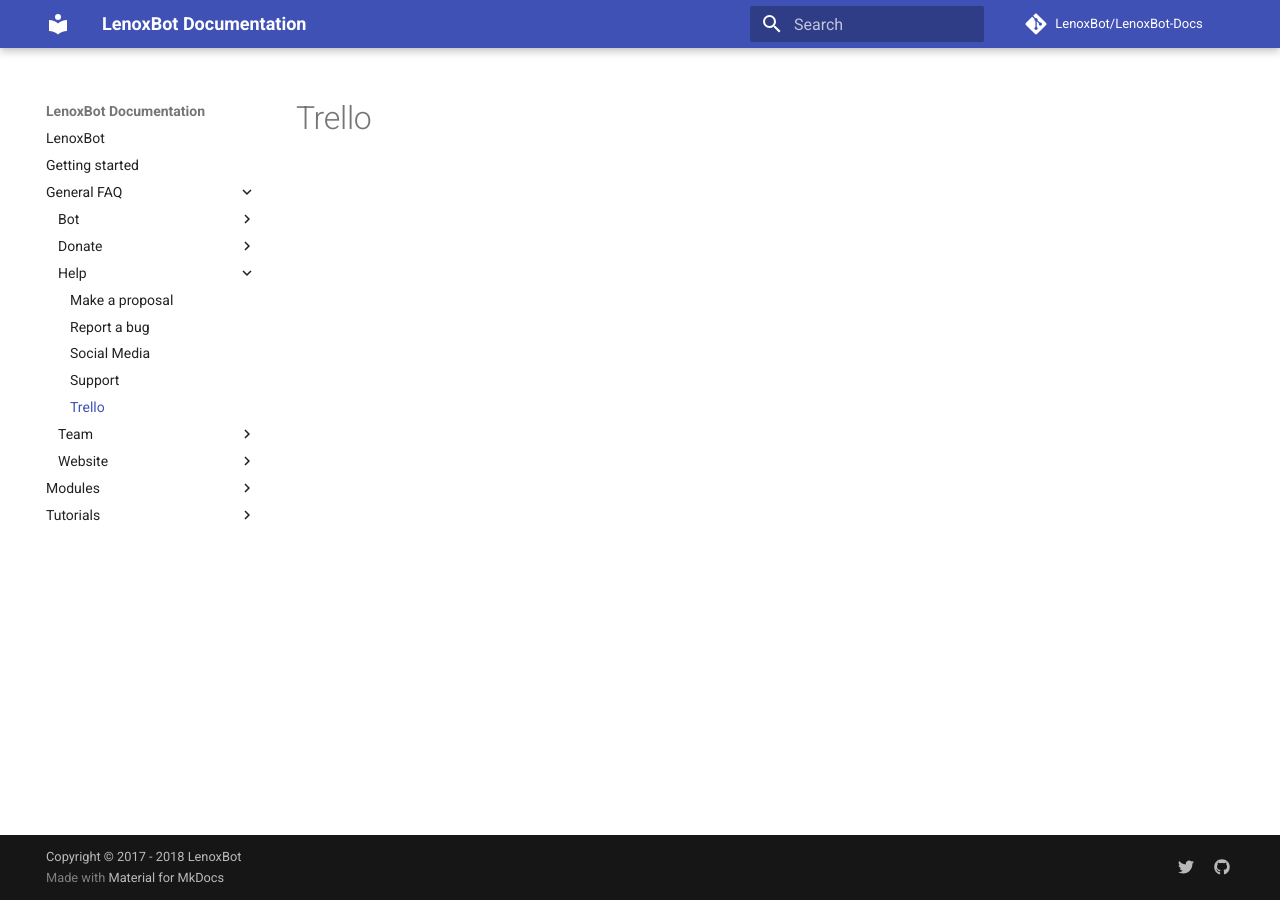
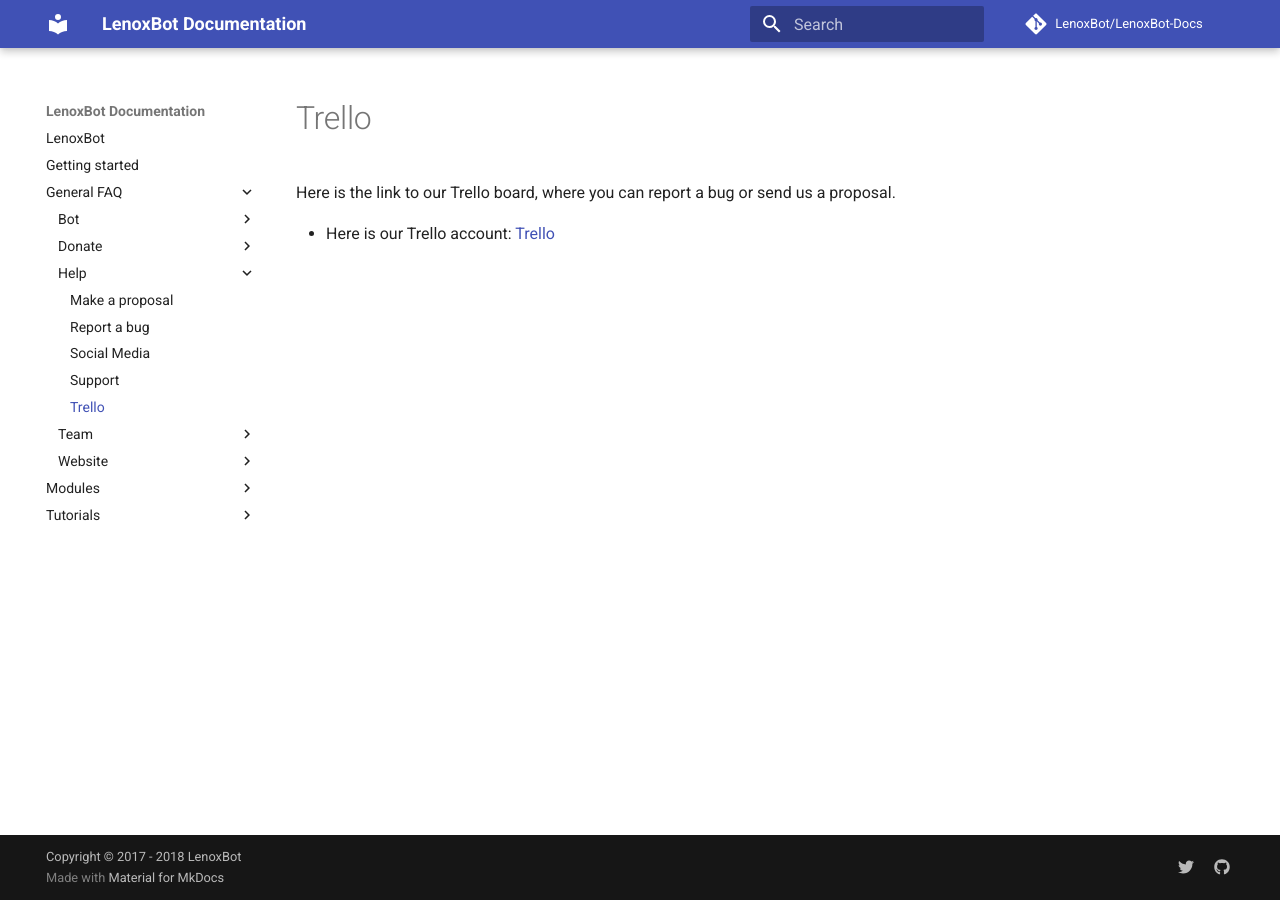
Before and after one commit to gillesheinesch/LenoxBot-Docs, an MkDocs documentation site: the page built from docs/General FAQ/Help/Trello.md, in a window 1280 px wide. Built offline with MkDocs 1.6.1 and Material for MkDocs 9.7.7, drawn with Linux system fonts in a browser that asks for light colours; comment, search, counter and statistics services are not loaded.

Commit message:
Update Trello.md

```diff
--- a/docs/General FAQ/Help/Trello.md
+++ b/docs/General FAQ/Help/Trello.md
@@ -1,4 +1,8 @@
 title: Trello
-description:
+description: Here you can find our Trello
 
 # Trello
+
+Here is the link to our Trello board, where you can report a bug or send us a proposal.
+
+* Here is our Trello account: [Trello](https://trello.com/b/2IoFBIQ8/lenoxbot)
```
